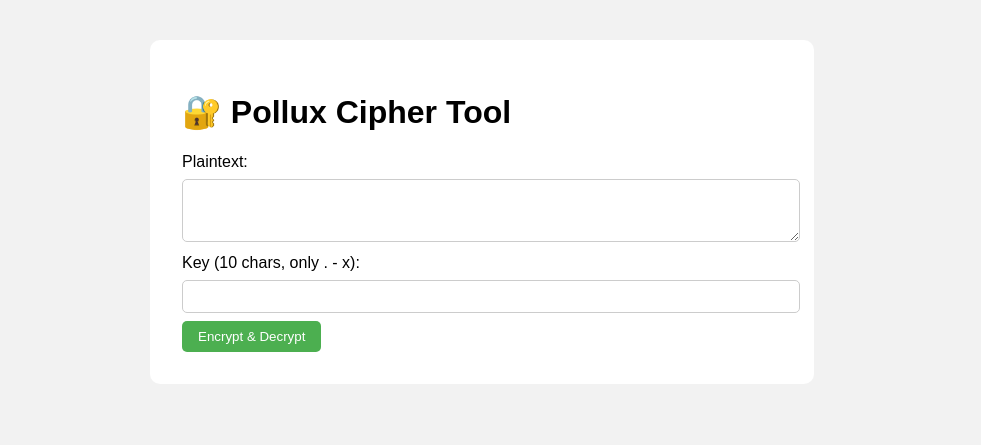
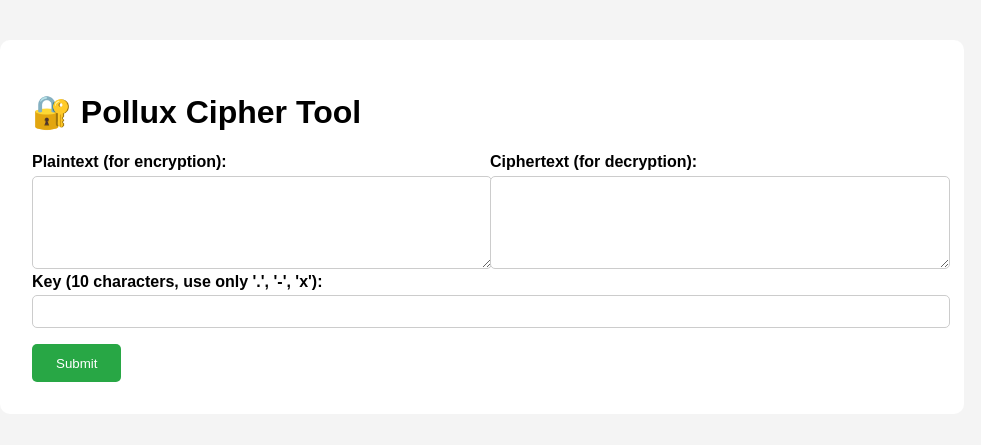
Before and after one commit to CuteFox87/Crypto-Pollux-Cipher, a Flask app: page / in a window 1280 px wide. Shown: the top 445 px of the page, without its empty margins (158-1139 px from the left). Run offline with Flask 3, Linux system fonts and the light colour scheme.

Commit message:
v1.1 can work

```diff
--- a/app.py
+++ b/app.py
@@ -6,26 +6,42 @@ app = Flask(__name__)
 @app.route('/', methods=['GET', 'POST'])
 def index():
     result = {}
+
     if request.method == 'POST':
-        plaintext = request.form.get('plaintext')
-        key = request.form.get('key')
+        plaintext = request.form.get('plaintext', '').strip()
+        ciphertext = request.form.get('ciphertext', '').strip()
+        key = request.form.get('key', '').strip()
 
-        if not plaintext or not key or len(key) != 10:
-            result['error'] = "Please enter a plaintext and a 10-character key (only '.', '-', 'x')."
-        else:
+        if not key or len(key) != 10 or not all(c in '.-x' for c in key):
+            result['error'] = "Key must be exactly 10 characters long and consist of only '.', '-', and 'x'."
+        elif plaintext:
             try:
                 encrypted, morse_text, key_map = pollux_encrypt(plaintext, key)
                 decrypted = pollux_decrypt(encrypted, key)
-                result = {
+                result.update({
+                    'mode': 'Encrypt',
                     'plaintext': plaintext,
                     'key': key,
                     'morse_text': morse_text,
                     'key_map': key_map,
                     'encrypted': encrypted,
                     'decrypted': decrypted
-                }
+                })
             except Exception as e:
-                result['error'] = f"Error: {e}"
+                result['error'] = f"Encryption error: {e}"
+        elif ciphertext:
+            try:
+                decrypted = pollux_decrypt(ciphertext, key)
+                result.update({
+                    'mode': 'Decrypt',
+                    'ciphertext': ciphertext,
+                    'key': key,
+                    'decrypted': decrypted
+                })
+            except Exception as e:
+                result['error'] = f"Decryption error: {e}"
+        else:
+            result['error'] = "Please provide either plaintext or ciphertext."
 
     return render_template('index.html', result=result)
 
--- a/templates/index.html
+++ b/templates/index.html
@@ -4,38 +4,94 @@
     <meta charset="UTF-8">
     <title>Pollux Cipher Tool</title>
     <style>
-        body { font-family: Arial, sans-serif; padding: 2rem; background-color: #f2f2f2; }
-        .container { background: white; padding: 2rem; border-radius: 10px; max-width: 600px; margin: auto; }
-        input[type=text], textarea {
-            width: 100%; padding: 0.5rem; margin: 0.5rem 0; border-radius: 5px; border: 1px solid #ccc;
+        body {
+            font-family: Arial, sans-serif;
+            background-color: #f4f4f4;
+            padding: 2rem;
         }
+
+        .container {
+            background: #fff;
+            padding: 2rem;
+            border-radius: 10px;
+            max-width: 900px;
+            margin: auto;
+        }
+
+        .input-group {
+            display: flex;
+            gap: 1rem;
+            flex-wrap: wrap;
+        }
+
+        .input-half {
+            flex: 1;
+            min-width: 300px;
+        }
+
+        textarea, input[type="text"] {
+            width: 100%;
+            padding: 0.5rem;
+            margin-top: 0.3rem;
+            border: 1px solid #ccc;
+            border-radius: 5px;
+        }
+
+        label {
+            font-weight: bold;
+        }
+
         button {
-            padding: 0.5rem 1rem; background-color: #4CAF50; color: white;
-            border: none; border-radius: 5px; cursor: pointer;
+            margin-top: 1rem;
+            padding: 0.7rem 1.5rem;
+            background: #28a745;
+            color: white;
+            border: none;
+            border-radius: 5px;
+            cursor: pointer;
         }
-        .result { margin-top: 2rem; }
-        pre { background-color: #eee; padding: 1rem; border-radius: 5px; }
+
+        .result {
+            margin-top: 2rem;
+        }
+
+        pre {
+            background: #eee;
+            padding: 1rem;
+            border-radius: 5px;
+        }
     </style>
 </head>
 <body>
     <div class="container">
         <h1>🔐 Pollux Cipher Tool</h1>
         <form method="post">
-            <label>Plaintext:</label>
-            <textarea name="plaintext" rows="3" required>{{ result.plaintext if result else '' }}</textarea>
+            <div class="input-group">
+                <div class="input-half">
+                    <label for="plaintext">Plaintext (for encryption):</label>
+                    <textarea name="plaintext" rows="5">{{ result.plaintext if result else '' }}</textarea>
+                </div>
 
-            <label>Key (10 chars, only . - x):</label>
-            <input type="text" name="key" value="{{ result.key if result else '' }}" maxlength="10" required>
+                <div class="input-half">
+                    <label for="ciphertext">Ciphertext (for decryption):</label>
+                    <textarea name="ciphertext" rows="5">{{ result.ciphertext if result else '' }}</textarea>
+                </div>
+            </div>
 
-            <button type="submit">Encrypt & Decrypt</button>
+            <label for="key">Key (10 characters, use only '.', '-', 'x'):</label>
+            <input type="text" name="key" maxlength="10" value="{{ result.key if result else '' }}" required>
+
+            <button type="submit">Submit</button>
         </form>
 
         {% if result %}
         <div class="result">
             {% if result.error %}
-                <p style="color: red;">{{ result.error }}</p>
+                <p style="color: red;"><strong>{{ result.error }}</strong></p>
             {% else %}
-            <h2>Result:</h2>
+                <h2>Mode: {{ result.mode }}</h2>
+
+                {% if result.mode == 'Encrypt' %}
                     <p><strong>Morse Text:</strong></p>
                     <pre>{{ result.morse_text }}</pre>
 
@@ -45,8 +101,12 @@
                     <p><strong>Encrypted:</strong></p>
                     <pre>{{ result.encrypted }}</pre>
 
+                    <p><strong>Decrypted (Verify):</strong></p>
+                    <pre>{{ result.decrypted }}</pre>
+                {% else %}
                     <p><strong>Decrypted:</strong></p>
                     <pre>{{ result.decrypted }}</pre>
+                {% endif %}
             {% endif %}
         </div>
         {% endif %}
```
Lines whose indentation alone changed are shown as unchanged.
